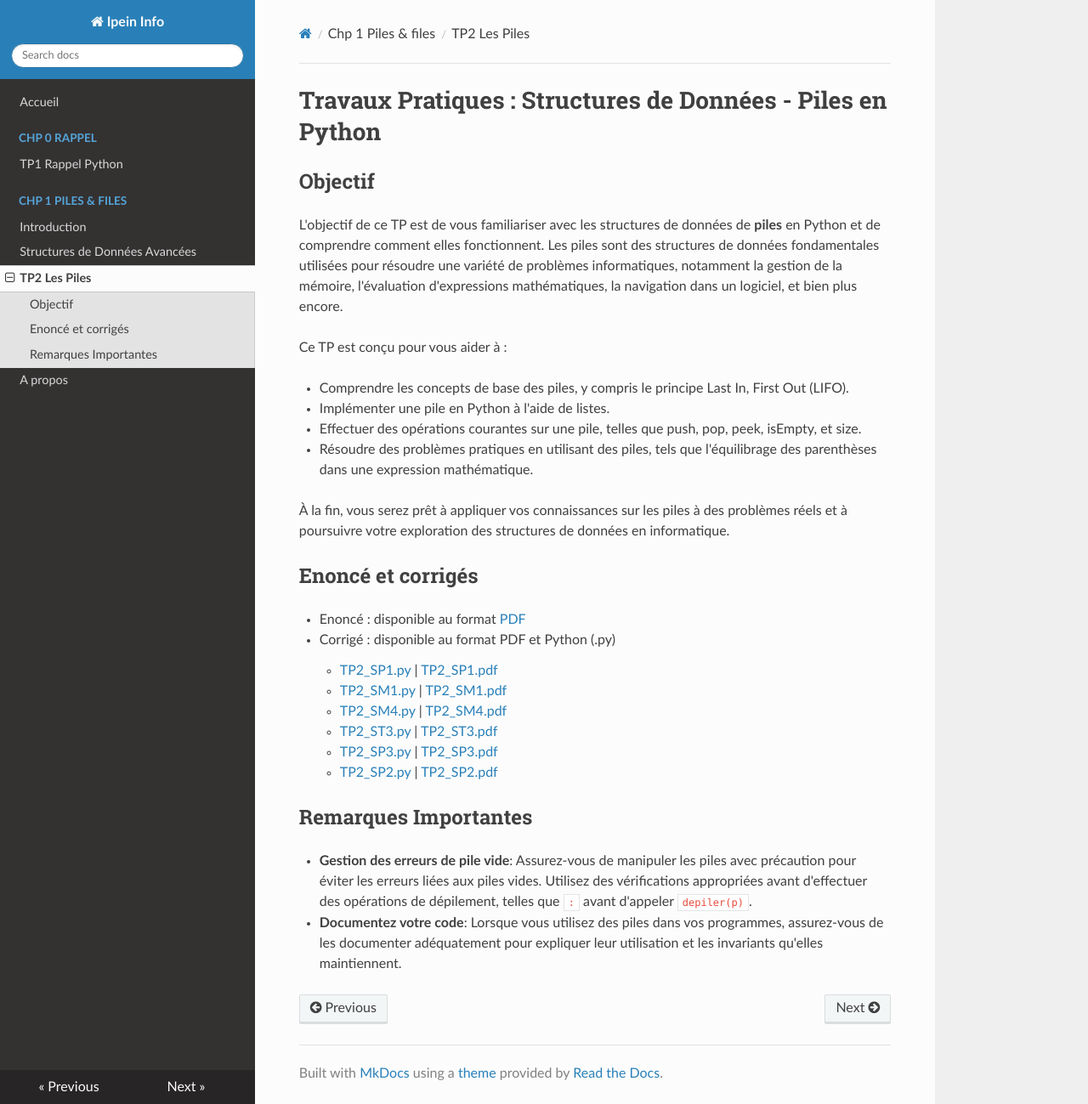
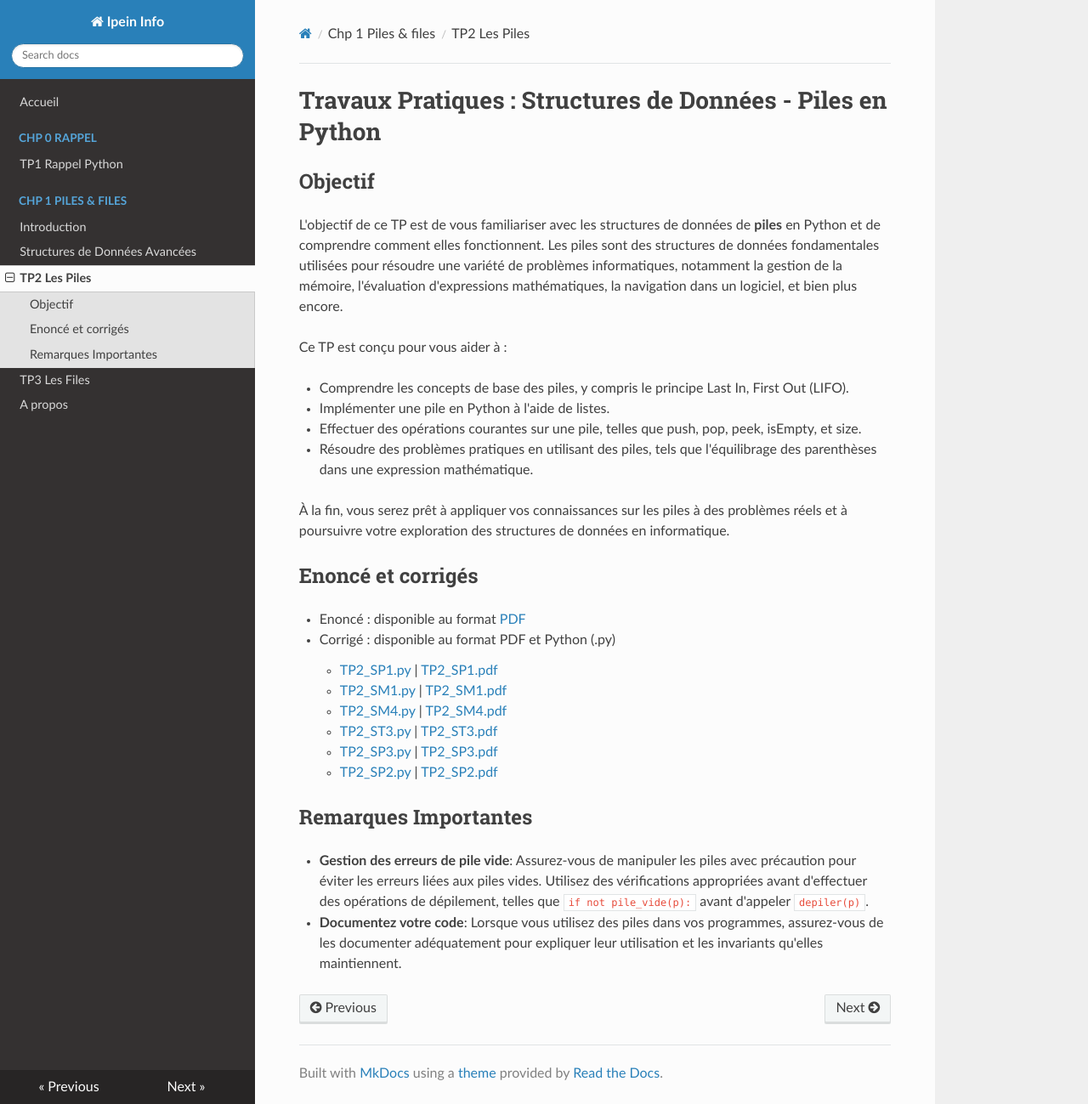
Before and after one commit to anis-saied/ipein, an MkDocs documentation site: the page built from docs/piles-files/pile.md, in a window 1280 px wide and 1299 px high. Shown: the whole window at 85% size. Built offline with MkDocs 1.6.1, drawn with Linux system fonts in a browser that asks for light colours; nearby versions of some CDN libraries.

Commit message:
some updates

```diff
--- a/docs/piles-files/pile.md
+++ b/docs/piles-files/pile.md
@@ -37,5 +37,5 @@ Ce TP est conçu pour vous aider à :
 
 ## Remarques Importantes
 
-- **Gestion des erreurs de pile vide**: Assurez-vous de manipuler les piles avec précaution pour éviter les erreurs liées aux piles vides. Utilisez des vérifications appropriées avant d'effectuer des opérations de dépilement, telles que `:` avant d'appeler `depiler(p)`.
+- **Gestion des erreurs de pile vide**: Assurez-vous de manipuler les piles avec précaution pour éviter les erreurs liées aux piles vides. Utilisez des vérifications appropriées avant d'effectuer des opérations de dépilement, telles que `if not pile_vide(p):` avant d'appeler `depiler(p)`.
 - **Documentez votre code**: Lorsque vous utilisez des piles dans vos programmes, assurez-vous de les documenter adéquatement pour expliquer leur utilisation et les invariants qu'elles maintiennent.
--- a/mkdocs.yml
+++ b/mkdocs.yml
@@ -30,5 +30,5 @@ nav:
     - Introduction : piles-files/introduction.md
     - Structures de Données Avancées : piles-files/cours-piles-files.md
     - TP2 Les Piles : piles-files/pile.md
-    #- TP3 Les Files : piles-files/file.md
+    - TP3 Les Files : piles-files/file.md
   - A propos: about.md
```
Also changed, not shown: 7 other files.
